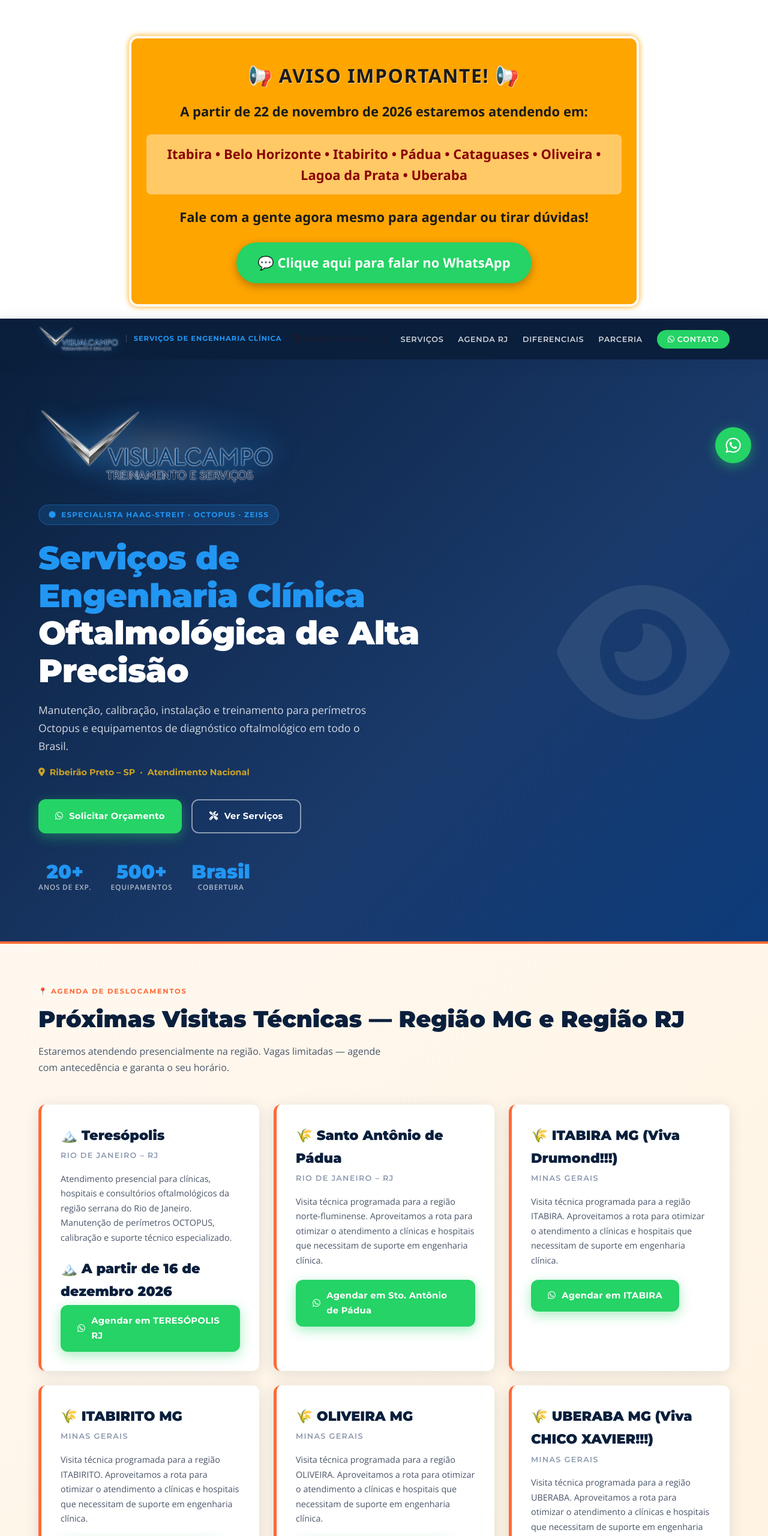
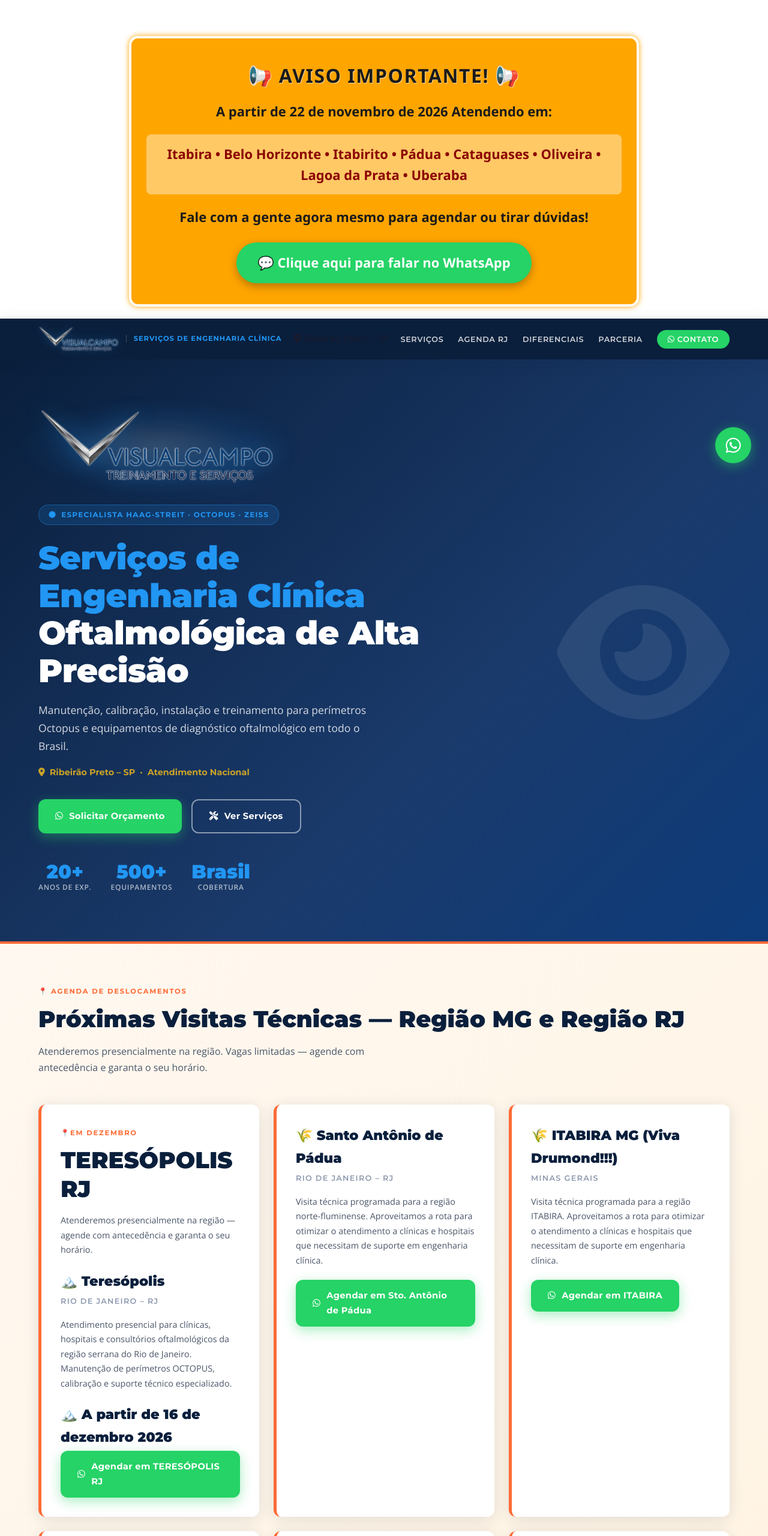
Before and after one commit to VISUALCAMPO/VISUALCAMPO, a plain HTML site: page index.html in a window 1280 px wide. Shown: the top 2560 px of the page at 60% size. Drawn offline with nearby package versions, Linux system fonts and the light colour scheme.

Commit message:
Update index.html
CORREÇÇOES E TRESÓPOLIS

```diff
--- a/index.html
+++ b/index.html
@@ -983,7 +983,7 @@
 
 <div class="aviso-destaque">
   <h2>📢 Aviso Importante! 📢</h2>
-  <p>A partir de <strong>22 de novembro de 2026</strong> estaremos atendendo em:</p>
+  <p>A partir de <strong>22 de novembro de 2026</strong> Atendendo em:</p>
 
   <p class="cidades">
     Itabira • Belo Horizonte • Itabirito • Pádua • Cataguases • Oliveira • Lagoa da Prata • Uberaba
@@ -1076,10 +1076,16 @@ que ocupa várias linhas
   <section class="travel-section" id="viagens">
     <span class="section-label">📍 Agenda de Deslocamentos</span>
     <h2 class="section-title">Próximas Visitas Técnicas — Região MG e Região RJ</h2>
-    <p class="section-subtitle">Estaremos atendendo presencialmente na região. Vagas limitadas — agende com antecedência e garanta o seu horário.</p>
+    <p class="section-subtitle">Atenderemos presencialmente na região. Vagas limitadas — agende com antecedência e garanta o seu horário.</p>
 
     <div class="travel-cards">
       <div class="travel-card">
+
+<span class="section-label">📍EM DEZEMBRO</span>
+    <h2 class="section-title">TERESÓPOLIS RJ</h2>
+    <p class="section-subtitle">Atenderemos presencialmente na região — agende com antecedência e garanta o seu horário.</p>
+
+
         <div class="travel-card-city">🏔️ Teresópolis</div>
         <div class="travel-card-state">Rio de Janeiro – RJ</div>
         <p>Atendimento presencial para clínicas, hospitais e consultórios oftalmológicos da região serrana do Rio de Janeiro. Manutenção de perímetros OCTOPUS, calibração e suporte técnico especializado.</p>
@@ -1350,7 +1356,7 @@ que ocupa várias linhas
         </ul>
       </div>
 
-      #<div class="footer-col">
+    <!--    #<div class="footer-col">
        # <h4>Agenda RJ</h4>
         # <ul class="footer-links">
          # <li><a href="https://wa.me/5519999648833?text=Olá!+Quero+agendar+atendimento+em+GOIÂNIA GO." target="_blank">📍 Teresópolis–RJ</a></li>
@@ -1367,7 +1373,7 @@ que ocupa várias linhas
        #   </li>
        # </ul>
      # </div>
-   # </div>
+   # </div> -->
 
     <div class="footer-raices">
       <span>🌿</span>
@@ -1376,7 +1382,7 @@ que ocupa várias linhas
         Espaço Terapêutico RAÍCES DEL AMOR
       </a>
       <span style="color: rgba(255,255,255,0.3)">·</span>
-      <p>Elena Aberastain · Ribeirão Preto–SP · Rua Felipe Ache, 567 – Bairro São Luiz</p>
+      <p>Terapeuta Elena · Ribeirão Preto–SP · Rua Felipe Aché, 567 – Bairro São Luiz</p>
       <p>@raicesdelamor_rp</p>
       <span style="color: rgba(255,255,255,0.3)">·</span>
       <a href="https://visualcampo.github.io/RAICESDELAMOR/" target="_blank" rel="noopener" style="color: #4CAF50; font-weight: 600;">
```
